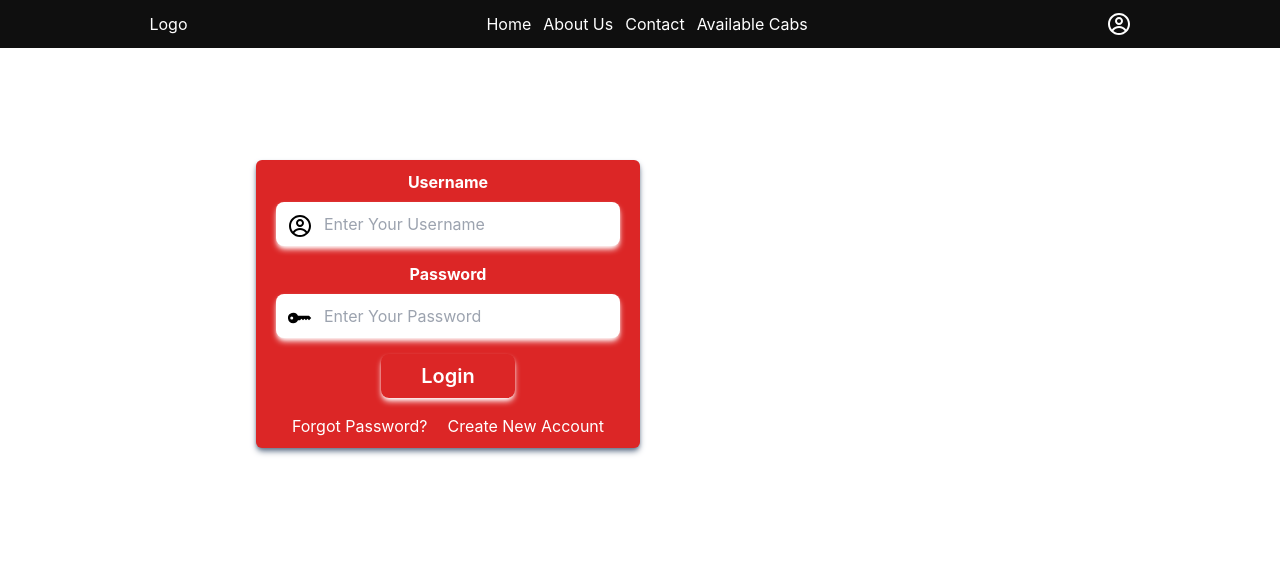
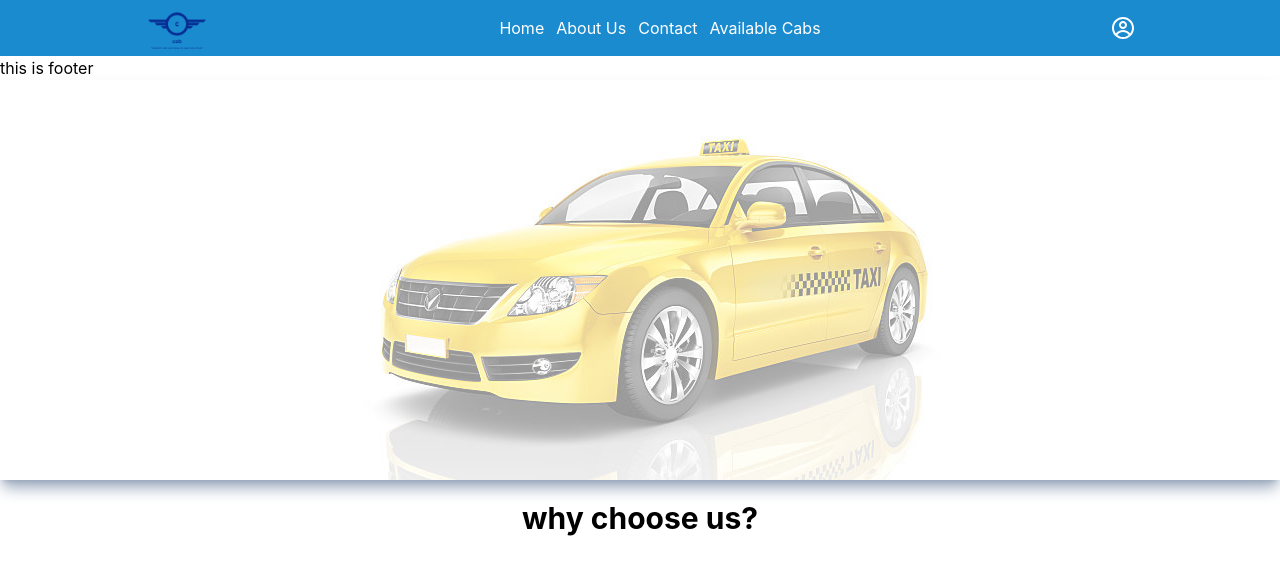
Before and after one commit to Sushant203/clz-project, a React (Create React App) app: page / in a window 1280 px wide. Shown: the top 574 px of the page. Built offline with nearby package versions, Linux system fonts and the light colour scheme.

Commit message:
router dom updates

```diff
--- a/src/App.js
+++ b/src/App.js
@@ -1,14 +1,24 @@
 import "./App.css";
 import Home from "./components/homepage/Home";
-import Login from "./components/login/Login";
-import Navbar from "./components/navbar/Navbar";
+import { BrowserRouter as Router, Routes, Route } from "react-router-dom";
+import Layout from "./hoc/Layout/Layout";
+import About from "./components/homepage/About";
+import Contact from "./components/homepage/Contact";
+import AvailableCabs from "./components/homepage/AvailableCabs";
 
 function App() {
   return (
     <div>
-      <Navbar />
-      <Login />
-      {/* <Home /> */}
+      <Router>
+        <Routes>
+          <Route path="/" element={<Layout />}>
+            <Route path="/" element={<Home />} />
+            <Route path="/about" element={<About />} />
+            <Route path="/contact" element={<Contact />} />
+            <Route path="/available cabs" element={<AvailableCabs />} />
+          </Route>
+        </Routes>
+      </Router>
     </div>
   );
 }
--- /dev/null
+++ b/src/components/homepage/About.jsx
@@ -0,0 +1,7 @@
+import React from "react";
+
+const About = () => {
+  return <div>About</div>;
+};
+
+export default About;
--- /dev/null
+++ b/src/components/homepage/AvailableCabs.jsx
@@ -0,0 +1,7 @@
+import React from "react";
+
+const AvailableCabs = () => {
+  return <div>hello this is AvailableCabs</div>;
+};
+
+export default AvailableCabs;
--- /dev/null
+++ b/src/components/homepage/Contact.jsx
@@ -0,0 +1,7 @@
+import React from "react";
+
+const Contact = () => {
+  return <div>Contact</div>;
+};
+
+export default Contact;
--- a/src/components/homepage/Home.jsx
+++ b/src/components/homepage/Home.jsx
@@ -12,36 +12,16 @@ const Home = () => {
             backgroundRepeat: "no-repeat",
             height: "400px",
             width: "600px",
-            opacity: "0.2",
+            opacity: "0.4",
           }}
         ></div>
       </div>
-      <h1
-        className="capitalize text-6xl font-semibold
-      absolute top-48 left-[30rem]  text-[#9E0F0F] "
-      >
-        cab booking system
-      </h1>
 
       {/* body section */}
       <div>
-        <article>
-          Lorem ipsum dolor sit, amet consectetur adipisicing elit.
-          Perspiciatis, voluptatibus veritatis quaerat recusandae velit quis,
-          consectetur facilis illo id mollitia ipsum qui accusantium odit
-          possimus quae ipsam officiis illum natus! Illo ratione veritatis
-          quisquam ipsam! Quam accusamus molestiae laudantium nam debitis
-          veniam, ex dolores maxime harum aliquam! Nobis officiis quaerat
-          voluptatum recusandae, sapiente repellat perferendis nisi excepturi
-          sit? Nostrum, itaque. Necessitatibus, atque accusantium. Assumenda
-          molestias maiores nobis odit quibusdam est laborum? Laborum,
-          aspernatur unde. Illum animi adipisci ad perferendis tenetur veniam
-          aspernatur, nulla ea quasi facilis eveniet, labore, nobis sapiente.
-          Necessitatibus recusandae omnis suscipit vero reiciendis ducimus a?
-          Recusandae minus sequi porro provident reprehenderit unde dolorum
-          repellendus temporibus, enim rem nulla dolore eos obcaecati commodi
-          velit esse delectus blanditiis facilis.
-        </article>
+        <div className="py-5 text-center">
+          <h2 className="text-3xl font-bold">why choose us?</h2>
+        </div>
       </div>
     </div>
   );
--- /dev/null
+++ b/src/components/homepage/footer/Footer.jsx
@@ -0,0 +1,7 @@
+import React from "react";
+
+const Footer = () => {
+  return <div>this is footer</div>;
+};
+
+export default Footer;
--- a/src/components/login/Login.jsx
+++ b/src/components/login/Login.jsx
@@ -3,7 +3,7 @@ import { Form, ErrorMessage, Field, Formik } from "formik";
 import * as yup from "yup";
 import { BsFillKeyFill } from "react-icons/bs";
 import { CgProfile } from "react-icons/cg";
-import Signup from "./Signup";
+import cab4 from "../resources/images/cab4.jpg";
 // formik yup validation
 const schema = yup.object().shape({
   username: yup.string().required("username is required"),
@@ -30,9 +30,17 @@ const Login = () => {
     // },
   ];
   return (
-    <div>
-      <div>{/* <h2>Login Form </h2> */}</div>
-      <div className="">
+    <div className="">
+      <div
+        className=""
+        style={{
+          backgroundImage: `url(${cab4})`,
+          backgroundRepeat: "no-repeat",
+          height: "900px",
+          width: "600px",
+          // opacity: "0.5",
+        }}
+      >
         <Formik
           initialValues={{
             username: "",
@@ -47,15 +55,16 @@ const Login = () => {
             return (
               <Form
                 onSubmit={handleSubmit}
-                className="flex flex-col gap-4 justify-center items-center absolute top-40 left-64 capitalize border-none shadow-md shadow-slate-500 rounded-md bg-red-600 h-72 w-96"
+                className="flex flex-col gap-4 justify-center items-center absolute top-40 left-64 capitalize border-none shadow-lg shadow-slate-500 rounded-lg bg-white h-fit w-96 py-8 backdrop-filter backdrop-blur-md bg-opacity-20"
               >
+                <div className="flex flex-col gap-3 text-center font-bold text-2xl  py-5">
+                  <h2>Welcome</h2>
+                  <h2>Login to your account</h2>
+                </div>
                 {Data.map((val, i) => {
                   return (
                     <div key={i} className="flex flex-col gap-1 relative">
-                      <label
-                        htmlFor={val.name}
-                        className="font-bold text-white text-center"
-                      >
+                      <label htmlFor={val.name} className=" text-center">
                         {val.name}
                       </label>
                       {/* inserting icons */}
@@ -72,7 +81,7 @@ const Login = () => {
                         // icon={val.icon}
                         name={val.name}
                         placeholder={`enter your ${val.name}`}
-                        className="border-none rounded-lg shadow-md shadow-white outline-none py-2.5 px-12 capitalize"
+                        className="border-b border-black rounded-sm shadow-md shadow-white focus:outline-none focus:border-black py-2.5 px-12 capitalize"
                       />
                       <ErrorMessage
                         name={val.name}
@@ -84,14 +93,14 @@ const Login = () => {
                 })}
                 <button
                   type="submit"
-                  className="border-none py-2 px-10 rounded-lg text-xl font-semibold shadow-md shadow-white text-white"
+                  className="border-none py-2 px-10 rounded-lg text-xl font-semibold shadow-md shadow-white "
                 >
                   Login
                 </button>
 
-                <div className="flex gap-5 capitalize text-white">
+                <div className="flex gap-5 capitalize ">
                   <h4>forgot password?</h4>
-                  <a href={Signup}>Create new account</a>
+                  {/* <a href={Signup}>Create new account</a> */}
                 </div>
               </Form>
             );
--- a/src/components/login/Signup.jsx
+++ b/src/components/login/Signup.jsx
@@ -1,7 +1,134 @@
 import React from "react";
+import { Form, Field, ErrorMessage, Formik } from "formik";
+import * as yup from "yup";
+import cab4 from "../resources/images/cab4.jpg";
 
+const schema = yup.object().shape({
+  FirstName: yup.string().required("firstname is required"),
+  LastName: yup.string().required("lastname is required"),
+  email: yup.string().required("email is required"),
+  password: yup
+    .string()
+    .min(8, "password is too short!!")
+    .required("password is required"),
+});
 const Signup = () => {
-  return <div>Signup</div>;
+  const Data = [
+    {
+      name: "FirstName",
+      type: "text",
+    },
+    {
+      name: "LastName",
+      type: "text",
+    },
+    {
+      name: "email",
+      type: "email",
+    },
+    {
+      name: "Password",
+      type: "password",
+    },
+    {
+      name: "confirm Password",
+      type: "password",
+    },
+    {
+      name: "Address",
+      type: "text",
+    },
+    {
+      name: "Contact",
+      type: "number",
+    },
+  ];
+  return (
+    <div className="flex items-center justify-center h-screen">
+      <div
+        className="w-fit p-8 bg-white rounded-lg shadow-lg backdrop-filter backdrop-blur-lg bg-opacity-20"
+        style={{
+          backgroundImage: `url(${cab4})`,
+          backgroundRepeat: "no-repeat",
+          // height: "900px",
+          width: "600px",
+          // opacity: "0.7",
+        }}
+      >
+        <Formik
+          initialValues={{
+            FirstName: "",
+            LastName: "",
+            email: "",
+            password: "",
+          }}
+          validationSchema={schema}
+          onSubmit={(val, resetform) => {
+            console.log(val);
+          }}
+        >
+          {({ handleSubmit }) => {
+            return (
+              <Form onSubmit={handleSubmit}>
+                <div>
+                  <h2 className="text-2xl font-bold mb-6">Signup</h2>
+                </div>
+                {Data.map((val, i) => {
+                  return (
+                    <div key={i} className="flex flex-col py-3 items-center">
+                      <label htmlFor={val.name}>{val.name}</label>
+                      <Field
+                        type={val.type}
+                        // icon={val.icon}
+                        name={val.name}
+                        placeholder={`enter your ${val.name}`}
+                        className="border-b border-black rounded-sm shadow-md shadow-white focus:outline-none focus:border-black py-2.5 px-12 capitalize"
+                      />
+                      <ErrorMessage
+                        name={val.name}
+                        component={"div"}
+                        className="text-red-500"
+                      />
+                    </div>
+                  );
+                })}
+                <button
+                  type="submit"
+                  className="w-full py-2 px-4 bg-blue-500 text-white font-bold rounded hover:bg-blue-600 focus:outline-none"
+                >
+                  Signup
+                </button>
+              </Form>
+            );
+          }}
+        </Formik>
+        <form>
+          {/* <div className="mb-4">
+            <label htmlFor="username" className="block text-gray-300">
+              Username
+            </label>
+            <input
+              type="text"
+              id="username"
+              className="w-full px-3 py-2 bg-transparent border-b border-gray-300 focus:outline-none focus:border-gray-500"
+              placeholder="Enter your username"
+            />
+          </div>
+          <div className="mb-6">
+            <label htmlFor="password" className="block text-gray-300">
+              Password
+            </label>
+            <input
+              type="password"
+              id="password"
+              className="w-full px-3 py-2 bg-transparent border-b border-gray-300 focus:outline-none focus:border-gray-500"
+              placeholder="Enter your password"
+            />
+          </div> */}
+        </form>
+      </div>
+    </div>
+  );
 };
 
 export default Signup;
--- a/src/components/navbar/Navbar.jsx
+++ b/src/components/navbar/Navbar.jsx
@@ -1,32 +1,39 @@
 import React from "react";
 import { CgProfile } from "react-icons/cg";
-
+import logo from "../resources/images/logo.png";
+import { Link } from "react-router-dom";
 const Navbar = () => {
   const NavItems = [
     {
       name: "home",
+      path: "/",
     },
     {
       name: "about us",
+      path: "/about",
     },
     {
       name: "contact",
+      path: "/contact",
     },
     {
       name: "Available Cabs",
+      path: "/available cabs",
     },
   ];
   return (
     <nav>
-      <div className="flex justify-around bg-[#0f0f0f] text-white text-center w-screen h-12 items-center capitalize">
-        <div>logo</div>
+      <div className="flex justify-around bg-[#1b8bd0] text-white text-center w-screen h-14 items-center capitalize">
+        <div>
+          <img src={logo} alt="logo" className="h-16 w-18 " />
+        </div>
 
         <div className="">
           <div className="flex justify-evenly gap-3">
             {NavItems.map((val, i) => {
               return (
                 <div key={i} className="">
-                  {val.name}
+                  <Link to={val.path}>{val.name}</Link>
                 </div>
               );
             })}
--- /dev/null
+++ b/src/hoc/Layout/Layout.jsx
@@ -0,0 +1,18 @@
+import React from "react";
+import { Outlet } from "react-router-dom";
+import Navbar from "../../components/navbar/Navbar";
+import Footer from "../../components/homepage/footer/Footer";
+
+const Layout = (children) => {
+  return (
+    <div>
+      <div>
+        <Navbar />
+        <Footer />
+      </div>
+      <Outlet />
+    </div>
+  );
+};
+
+export default Layout;
--- a/tailwind.config.js
+++ b/tailwind.config.js
@@ -2,7 +2,11 @@
 module.exports = {
   content: ["./src/**/*.{js,jsx,ts,tsx}"],
   theme: {
-    extend: {},
+    extend: {
+      colors: {
+        primary: "#0f0f0f",
+      },
+    },
   },
   plugins: [],
 };
```
Also changed, not shown: src/components/resources/images/logo.png (added), 1 other file (tests, documents, lock files or other folders).
